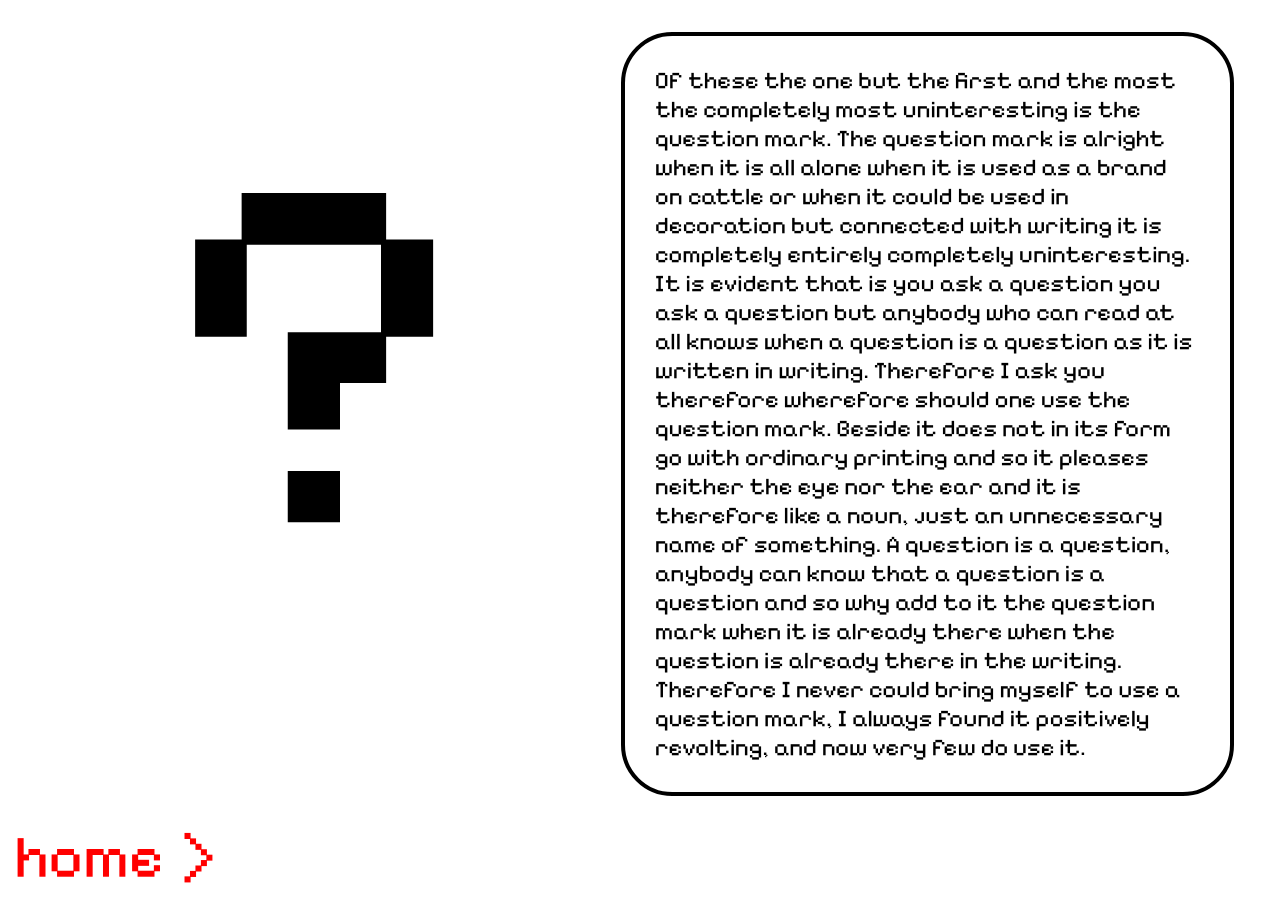
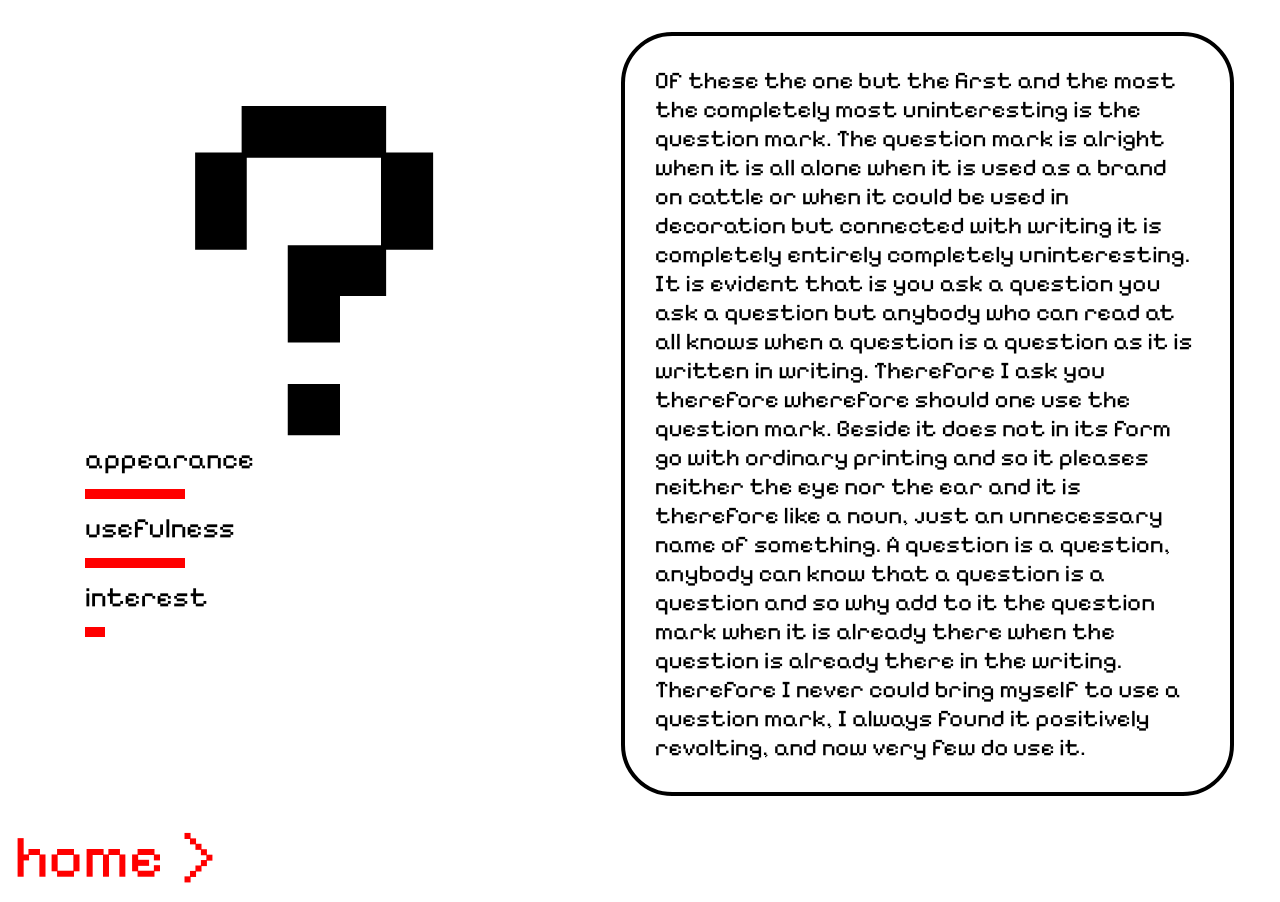
Before and after one commit to zhens297/core-interaction, a plain HTML site: page p1/selection/question/index.html in a window 1280 px wide. Drawn offline with Linux system fonts and the light colour scheme.

Commit message:
layout refinement

```diff
--- a/p1/selection/question/index.html
+++ b/p1/selection/question/index.html
@@ -11,12 +11,17 @@
     <div id="grid">
     <div class="character">
     <h1>?</h1>
+    <div class="stats">
+        <h3>appearance</h3>
+        <div class="bar1"></div>
+        <h3>usefulness</h3>
+        <div class="bar2"></div>
+        <h3>interest</h3>
+        <div class="bar3"></div>
+     </div>
     </div>
+
     <div class="box">
-    <!-- <p>There are some punctuations that are interesting and
-    there are some punctuations that are not. Let us begin
-    with the punctuations that are not.</p> -->
-
    <p> Of these the one but the first and the most the completely most
     uninteresting is the question mark. The question mark is alright when it is
     all alone when it is used as a brand on cattle or when it could be used
--- a/p1/selection/question/style.css
+++ b/p1/selection/question/style.css
@@ -15,10 +15,41 @@ h1{
     font-weight: 400;
     font-size: 40vw;
     color: black;
+    line-height: 2px;
+    text-align: center;
+    margin-top: 20vw;
+    margin-bottom: 15vw;
+}
+
+.stats{
+    margin-left: 6vw;
     line-height: 3px;
-    text-align: center;
+}
+
+h3{
+    font-family: "Pixelify Sans", sans-serif;
+    font-optical-sizing: auto;
+    font-weight: 400;
 
 }
+
+.bar1{
+    width: 100px;
+    height: 10px;
+    background-color: red;
+  }
+
+.bar2{
+    width: 100px;
+    height: 10px;
+    background-color: red;
+ }
+
+.bar3{
+    width: 20px;
+    height: 10px;
+    background-color: red;
+ }
 
 p{
     border: 4px solid;
--- a/p1/selection/style.css
+++ b/p1/selection/style.css
@@ -29,6 +29,8 @@ h3{
     text-align: center;
 }
 
+
+
 .uninteresting{
   display: flex;
   flex-direction: row;
```
